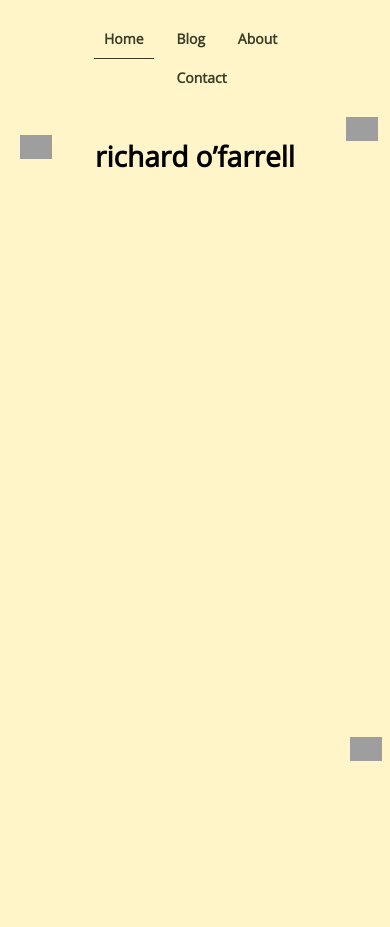
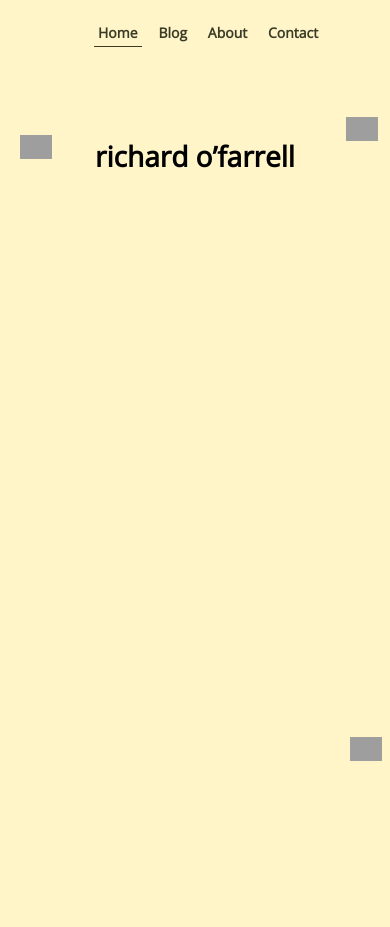
Before and after one commit to richardofarrell/richardofarrell.github.io, a Jekyll site: the page built from index.md, in a window 390 px wide. Built offline with Jekyll 4.4.1, drawn with Linux system fonts in a browser that asks for light colours; grey boxes are pictures that could not be loaded.

Commit message:
Update default.html

```diff
--- a/_layouts/default.html
+++ b/_layouts/default.html
@@ -95,7 +95,7 @@
             text-decoration: none; /* Remove underline */
             color: black; /* Set link color */
             font-size: clamp(14px, 1.8vw, 20px); /* Adjust link font size */
-            padding: clamp(2px, 10px, 12px);
+            padding: clamp(2px, 4px, 12px);
         }
 
         a:hover {
```
